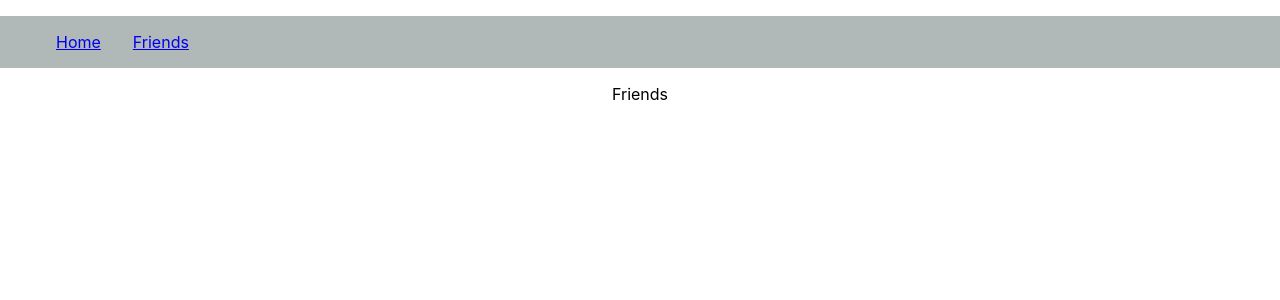
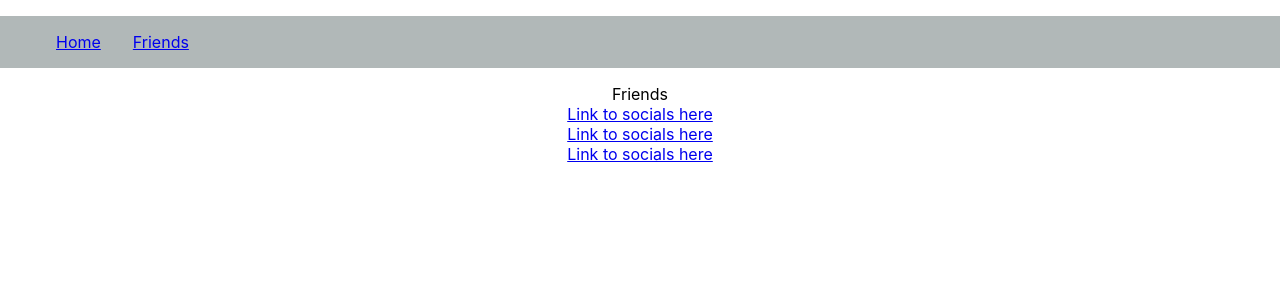
Before and after one commit to cgutierrez7/projectc, a React (Create React App) app: page /pages/friends in a window 1280 px wide. Shown: the top 300 px of the page. Built offline with nearby package versions, Linux system fonts and the light colour scheme; no server answers.

Commit message:
initial SocialLink component work

```diff
--- /dev/null
+++ b/src/features/socialLink/SocialLink.tsx
@@ -0,0 +1,12 @@
+export function SocialLink() {
+  const address: string = "someURL"
+  return (
+    <>
+      <div>
+        <a href={address}>
+          Link to socials here
+        </a>
+      </div>
+    </>
+  )
+}
--- a/src/pages/friends.tsx
+++ b/src/pages/friends.tsx
@@ -1,12 +1,17 @@
 import React from 'react';
+import { SocialLink } from '../features/socialLink/SocialLink';
 
 class Friends extends React.Component {
   render() {
+    const links: string[] = ["link1","link2","link3"]
     return (
       <>
         <div>
           Friends
         </div>
+        {links.map(link => {
+          return <SocialLink key={link}/>
+        })}
       </>
     )
   }
```
